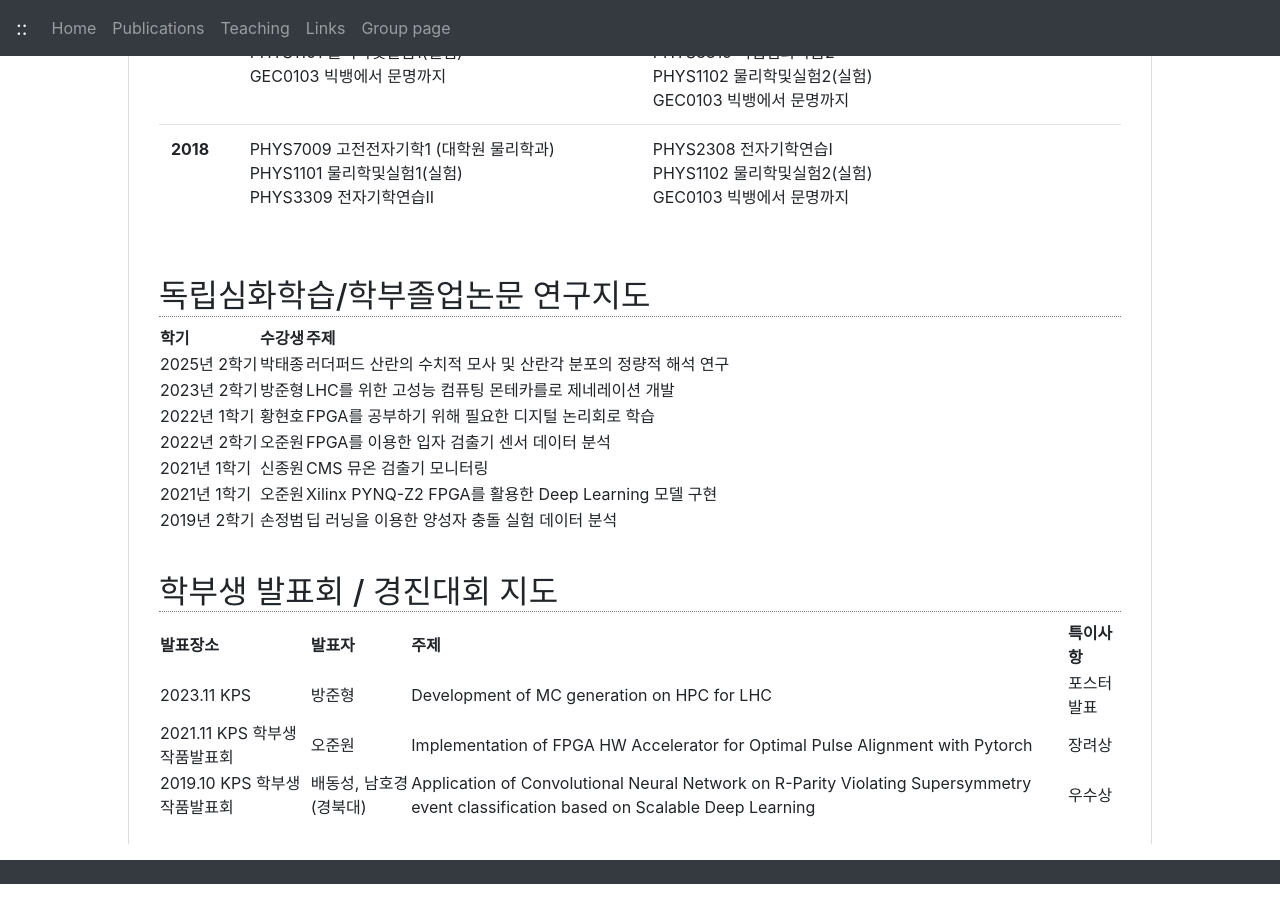
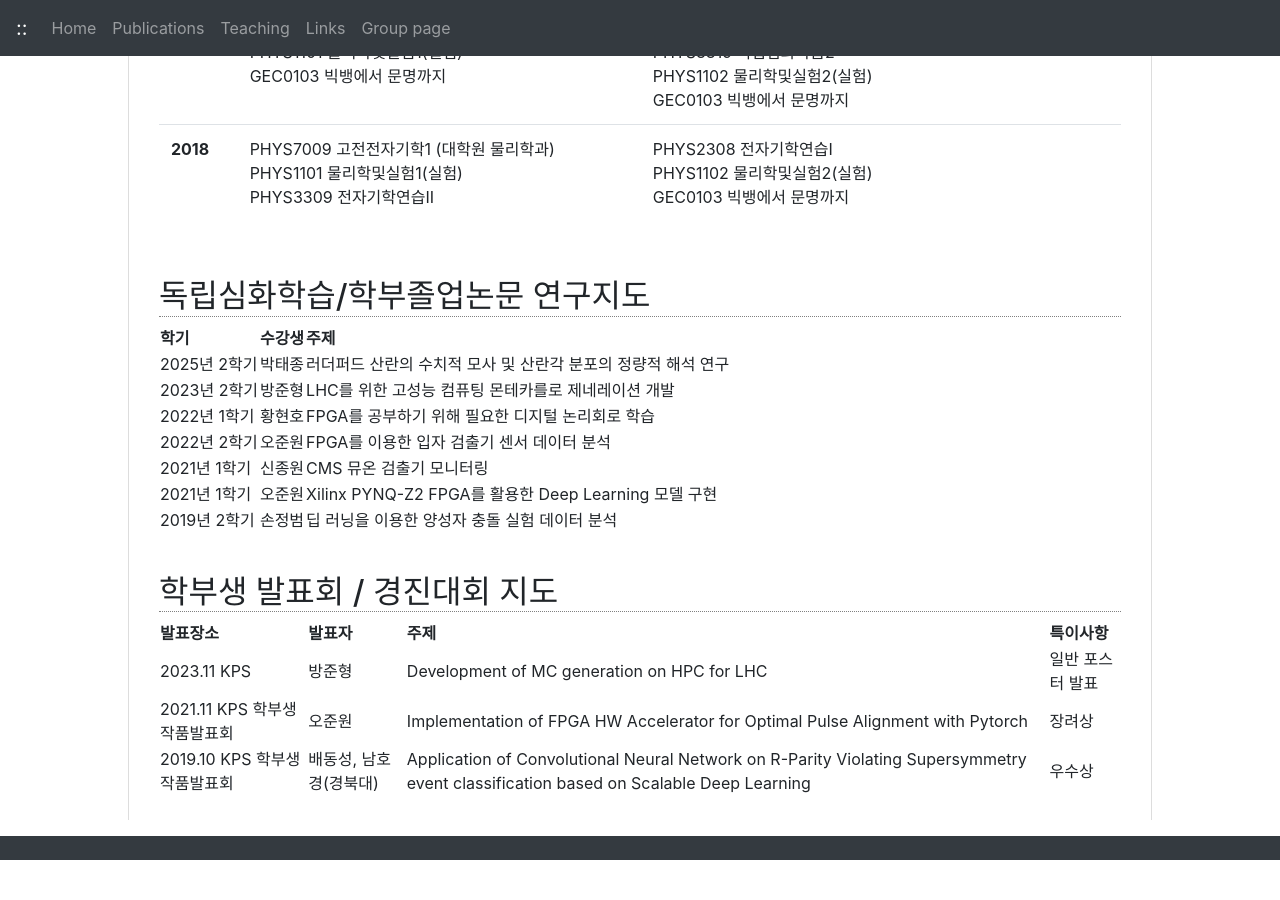
Before and after one commit to jhgoh/jhgoh.github.io, a Jekyll site: the page built from Teaching.md, in a window 1280 px wide and 900 px high, scrolled down 1058 px. Built offline with Jekyll 4.4.1, drawn with Linux system fonts in a browser that asks for light colours; nearby versions of some CDN libraries; our own code applies the rules of GitHub Pages for plain Markdown files; after the commit the page ends 1934 px from its top, so only the background shows below that.

Commit message:
Update Teaching.md

```diff
--- a/Teaching.md
+++ b/Teaching.md
@@ -40,7 +40,7 @@
 
 | 발표장소 | 발표자 | 주제 | 특이사항 |
 | ------- | ---- | -------- | ---- |
-| 2023.11 KPS | 방준형 | Development of MC generation on HPC for LHC | 포스터 발표 |
+| 2023.11 KPS | 방준형 | Development of MC generation on HPC for LHC | 일반 포스터 발표 |
 | 2021.11 KPS 학부생작품발표회 | 오준원 | Implementation of FPGA HW Accelerator for Optimal Pulse Alignment with Pytorch | 장려상 |
 | 2019.10 KPS 학부생작품발표회 | 배동성, 남호경(경북대) | Application of Convolutional Neural Network on R-Parity Violating Supersymmetry event classification based on Scalable Deep Learning | 우수상 |
 
```
